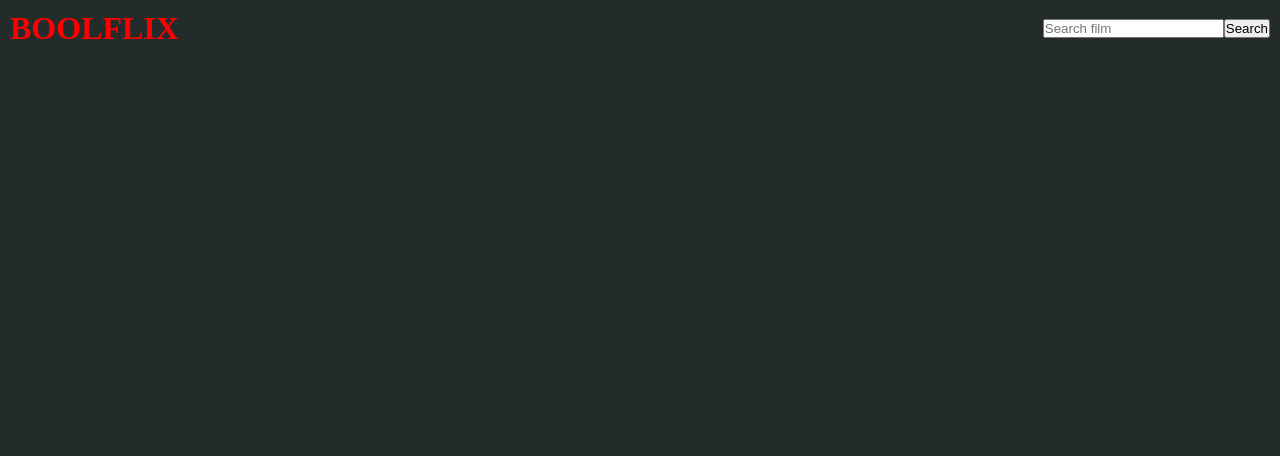
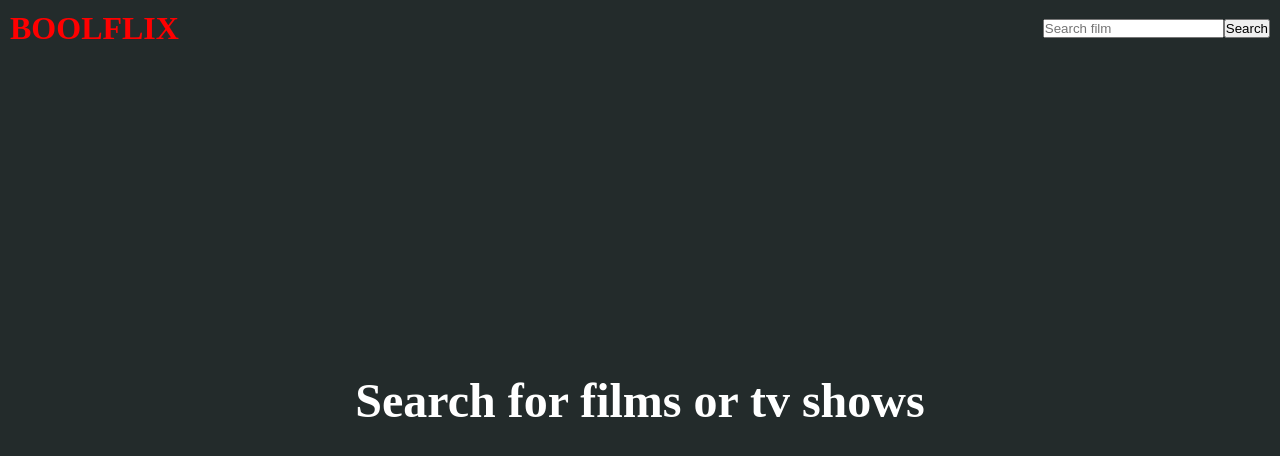
Before and after one commit to Gas9220/vite-boolfix, a Vue app: page / in a window 1280 px wide. Shown: the top 456 px of the page. Built offline with nearby package versions, Linux system fonts and the light colour scheme.

Commit message:
Improved behavior with no results

```diff
--- a/src/components/Main/AppMain.vue
+++ b/src/components/Main/AppMain.vue
@@ -11,28 +11,47 @@ export default {
     },
     components: {
         CardItem
+    },
+    computed: {
+        emptyFilmsOrShows() {
+            if ((this.store.films.length === 0) && (this.store.tvShows.length === 0)) {
+                return true
+            }
+            return false
+        }
     }
 }
 </script>
 
 <template>
     <main>
-        <div class="card movies" v-if="this.store.films.length !== 0">
+        <div class="no-results" v-if="emptyFilmsOrShows">Search for films or tv shows</div>
+        <div v-else>
+            <div class="card">
                 <h1>Movies</h1>
+                <div class="movies" v-if="this.store.films.length !== 0">
                     <div class="content">
                         <div v-for="film in this.store.films">
                             <CardItem :item="film"></CardItem>
                         </div>
                     </div>
                 </div>
-        <div class="card tv-shows" v-if="this.store.tvShows.length !== 0">
+                <div v-else>No films founded for {{ this.store.searchQuery }}</div>
+            </div>
+
+            <div class="card">
                 <h1>TV Shows</h1>
+                <div class="tv-shows" v-if="this.store.tvShows.length !== 0">
                     <div class="content">
                         <div v-for="tv in this.store.tvShows">
                             <CardItem :item="tv"></CardItem>
                         </div>
                     </div>
                 </div>
+                <div v-else>No tv shows founded for {{ this.store.searchQuery }}</div>
+            </div>
+        </div>
+
     </main>
 </template>
 
@@ -40,16 +59,17 @@ export default {
 main {
     color: white;
     padding: 0.625rem;
+    .no-results {
+        position: absolute;
+        left: 50%;
+        top: 50%;
+        transform: translate(-50%,-50%);
+        font-size: 3rem;
+        font-weight: bold;
+    }
 
     .card {
-        &.tv-shows {
-            margin-top: 1.5625rem;
-        }
-
-        h1 {
-            margin-bottom: 0.625rem;
-        }
-
+        margin-bottom: 20px;
         .content {
             overflow-y: auto;
             display: flex;
```
Lines whose indentation alone changed are shown as unchanged.
